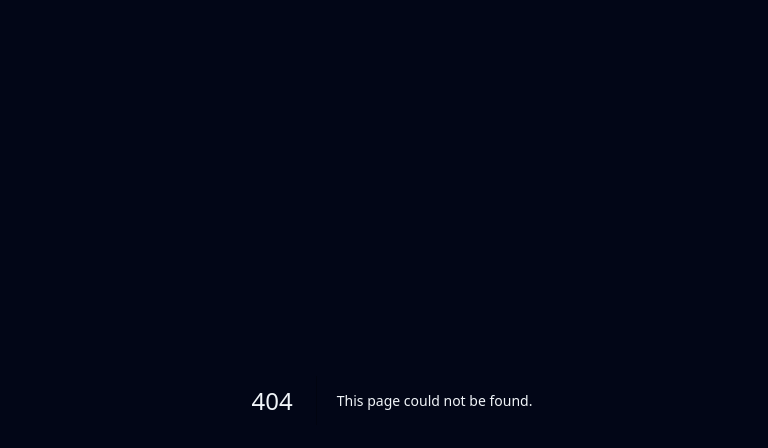
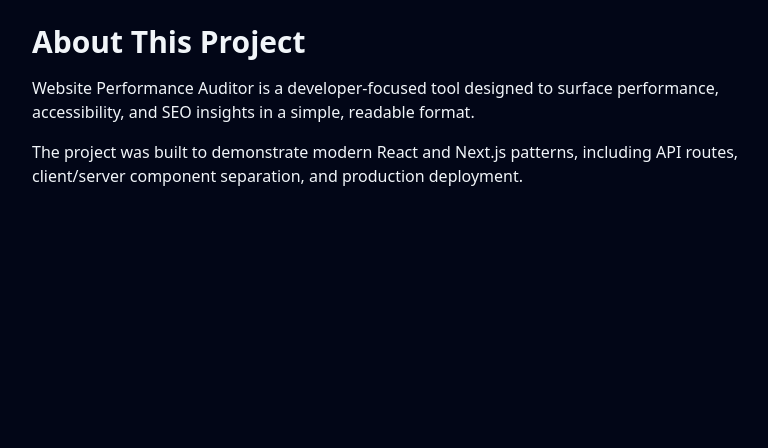
Before and after one commit to btallitsch/Website-Performance-Auditor, a Next.js app: page /about in a window 1280 px wide. Before the commit this address had no page. Shown: the top 448 px of the page, without its empty margins (248-1016 px from the left). Built offline with nearby package versions, Linux system fonts and the light colour scheme.

Commit message:
Create page.tsx

```diff
--- /dev/null
+++ b/app/about/page.tsx
@@ -0,0 +1,19 @@
+export default function AboutPage() {
+  return (
+    <main className="max-w-3xl mx-auto p-6 space-y-4">
+      <h1 className="text-3xl font-bold">About This Project</h1>
+
+      <p>
+        Website Performance Auditor is a developer-focused tool designed to
+        surface performance, accessibility, and SEO insights in a simple,
+        readable format.
+      </p>
+
+      <p>
+        The project was built to demonstrate modern React and Next.js patterns,
+        including API routes, client/server component separation, and
+        production deployment.
+      </p>
+    </main>
+  )
+}
```
